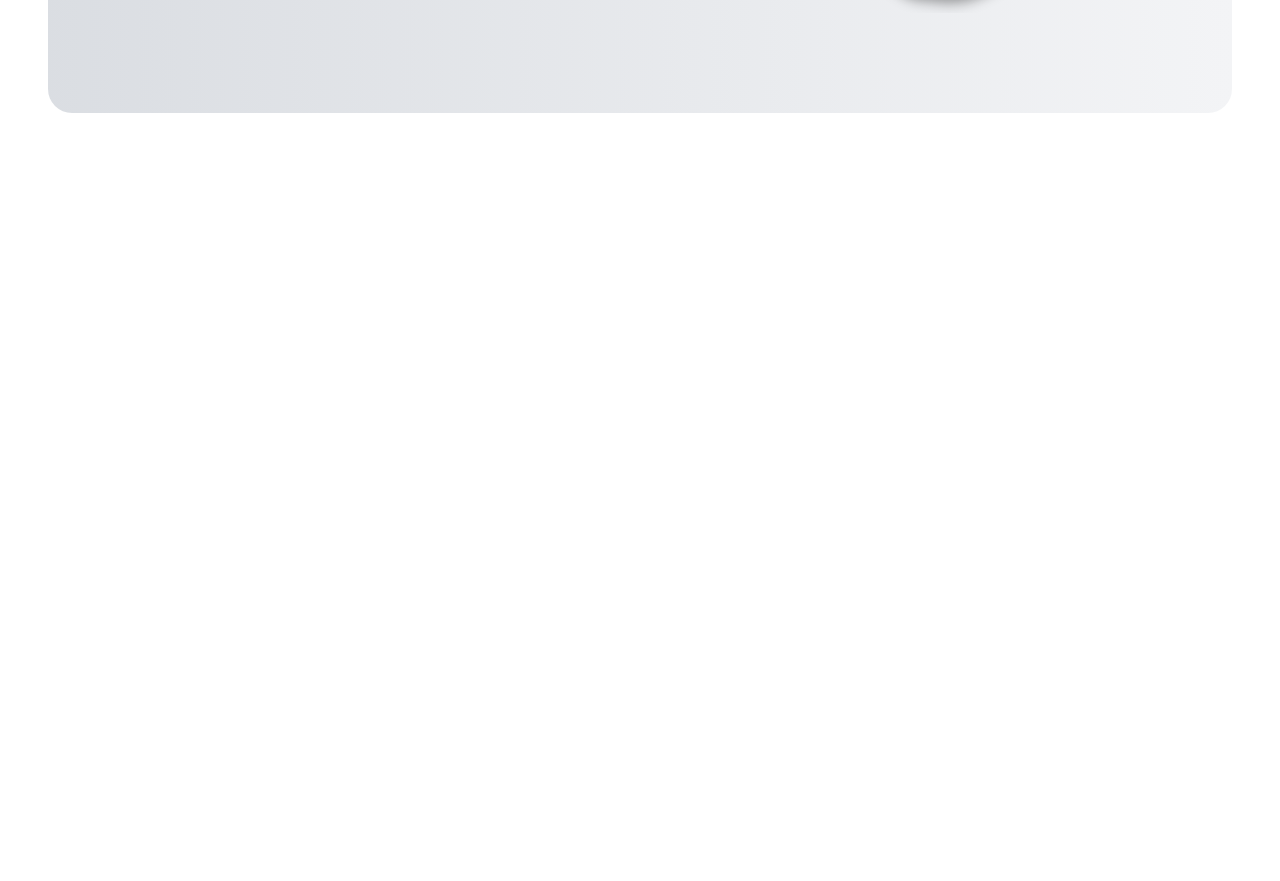
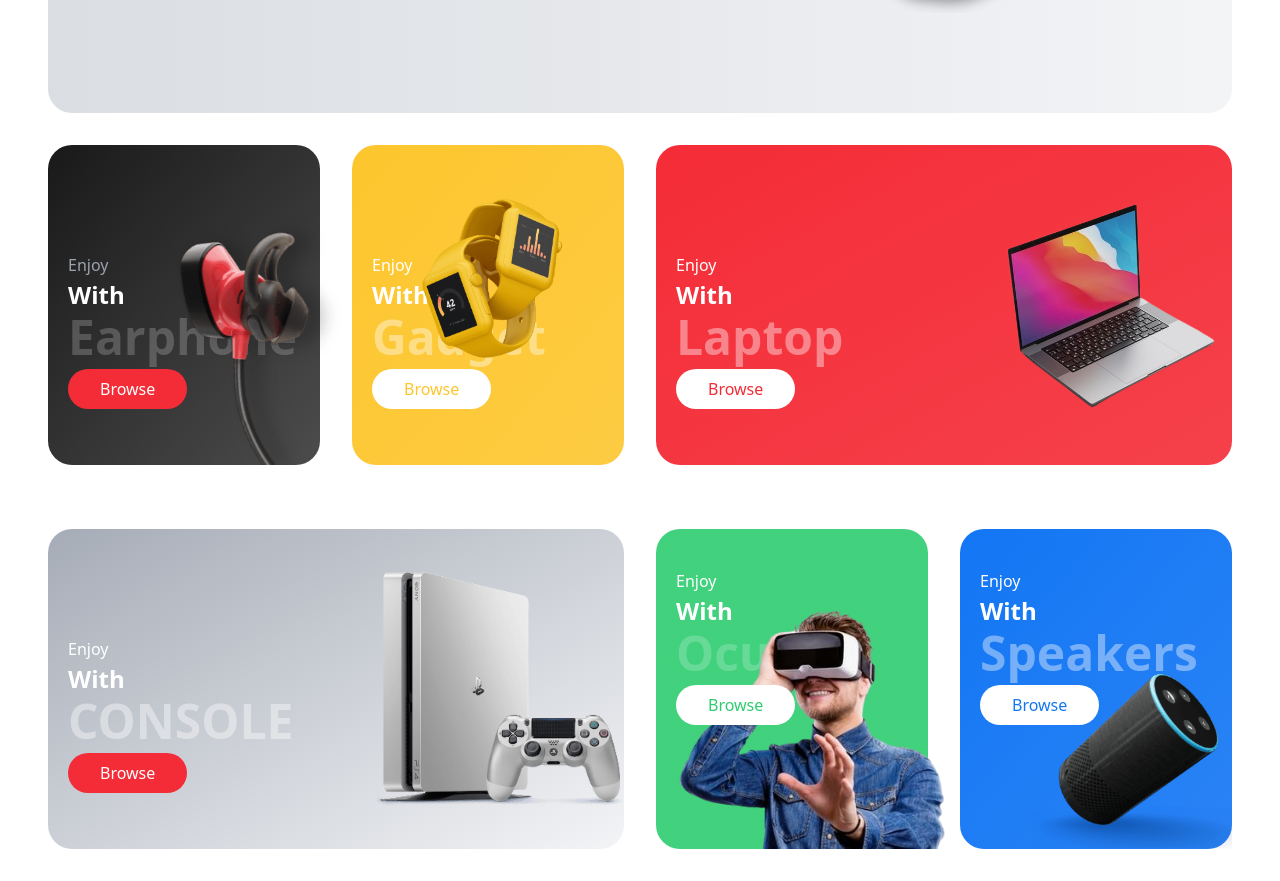
Before and after one commit to Nafiz7D/E-Commerce-Website, a React (Vite) app: page / in a window 1280 px wide. Shown: the part 613-1494 px from the top of the page. Before the commit the page ends 800 px from the top, so only its background shows below. Built offline with nearby package versions, Linux system fonts and the light colour scheme.

Commit message:
added category file

```diff
--- a/src/App.jsx
+++ b/src/App.jsx
@@ -1,12 +1,16 @@
 import React from "react";
 import Navbar from "./components/Navbar/Navbar";
 import Hero from "./components/Hero/Hero";
+import Category from "./components/Category/Category";
+import Category2 from "./components/Category/Category2";
 
 const App = () => {
   return (
     <div>
       <Navbar></Navbar>
       <Hero></Hero>
+      <Category></Category>
+      <Category2></Category2>
     </div>
   );
 };
--- /dev/null
+++ b/src/components/Category/Category.jsx
@@ -0,0 +1,80 @@
+import React from "react";
+import Image1 from "../../assets/category/earphone.png";
+import Image2 from "../../assets/category/watch.png";
+import Image3 from "../../assets/category/macbook.png";
+import Button from "../Shared/Button";
+
+const Category = () => {
+  return (
+    <div className="py-8">
+      <div className="container">
+        <div className="grid grid-cols-1 sm:grid-cols-2 lg:grid-cols-4 gap-8">
+          {/* first col */}
+          <div className="py-10 pl-5 bg-gradient-to-br from-black/90 to-black/70 text-white rounded-3xl relative h-[320px] flex items-end">
+            <div>
+              <div className="mb-4">
+                <p className="mb-[2px] text-gray-400">Enjoy</p>
+                <p className="text-2xl font-semibold mb-[2px]">With</p>
+                <p className="text-4xl xl:text-5xl font-bold opacity-20 mb-2">
+                  Earphone
+                </p>
+                <Button
+                  text="Browse"
+                  bgColor={"bg-primary"}
+                  textColor={"text-white"}
+                ></Button>
+              </div>
+            </div>
+            <img className="w-[320px] absolute bottom-0" src={Image1} alt="" />
+          </div>
+          {/* second col */}
+          <div className="py-10 pl-5 bg-gradient-to-br from-brandYellow to-brandYellow/90 text-white rounded-3xl relative h-[320px] flex items-end">
+            <div>
+              <div className="mb-4">
+                <p className="mb-[2px] text-white">Enjoy</p>
+                <p className="text-2xl font-semibold mb-[2px]">With</p>
+                <p className="text-4xl xl:text-5xl font-bold opacity-40 mb-2">
+                  Gadget
+                </p>
+                <Button
+                  text="Browse"
+                  bgColor={"bg-white"}
+                  textColor={"text-brandYellow"}
+                ></Button>
+              </div>
+            </div>
+            <img
+              className="w-[320px] absolute -right-4 lg:top-[40px]"
+              src={Image2}
+              alt=""
+            />
+          </div>
+          {/* third col */}
+          <div className="col-span-2 py-10 pl-5 bg-gradient-to-br from-primary to-primary/90 text-white rounded-3xl relative h-[320px] flex items-end">
+            <div>
+              <div className="mb-4">
+                <p className="text-white mb-[2px]">Enjoy</p>
+                <p className="text-2xl font-semibold mb-[2px]">With</p>
+                <p className="text-4xl xl:text-5xl font-bold opacity-40 mb-2">
+                  Laptop
+                </p>
+                <Button
+                  text="Browse"
+                  bgColor={"bg-white"}
+                  textColor={"text-primary"}
+                ></Button>
+              </div>
+            </div>
+            <img
+              className="w-[250px] absolute top-1/2 -translate-y-1/2 -right-0"
+              src={Image3}
+              alt=""
+            />
+          </div>
+        </div>
+      </div>
+    </div>
+  );
+};
+
+export default Category;
--- /dev/null
+++ b/src/components/Category/Category2.jsx
@@ -0,0 +1,80 @@
+import React from "react";
+import Image1 from "../../assets/category/gaming.png";
+import Image2 from "../../assets/category/vr.png";
+import Image3 from "../../assets/category/speaker.png";
+import Button from "../Shared/Button";
+
+const Category = () => {
+  return (
+    <div className="py-8">
+      <div className="container">
+        <div className="grid grid-cols-1 sm:grid-cols-2 lg:grid-cols-4 gap-8">
+          {/* first col */}
+          <div className="col-span-2 py-10 pl-5 bg-gradient-to-br from-gray-400/90 to-gray-100 text-white rounded-3xl relative h-[320px] flex items-end">
+            <div>
+              <div className="mb-4">
+                <p className="text-white mb-[2px]">Enjoy</p>
+                <p className="text-2xl font-semibold mb-[2px]">With</p>
+                <p className="text-4xl xl:text-5xl font-bold opacity-40 mb-2 uppercase">
+                  Console
+                </p>
+                <Button
+                  text="Browse"
+                  bgColor={"bg-primary"}
+                  textColor={"text-white"}
+                ></Button>
+              </div>
+            </div>
+            <img
+              className="w-[250px] absolute top-1/2 -translate-y-1/2 -right-0"
+              src={Image1}
+              alt=""
+            />
+          </div>
+          {/* second col */}
+          <div className="py-10 pl-5 bg-gradient-to-br from-brandGreen/90 to-brandGreen/90 text-white rounded-3xl relative h-[320px] flex items-start">
+            <div>
+              <div className="mb-4">
+                <p className="mb-[2px] text-white">Enjoy</p>
+                <p className="text-2xl font-semibold mb-[2px]">With</p>
+                <p className="text-4xl xl:text-5xl font-bold opacity-20 mb-2">
+                  Oculus
+                </p>
+                <Button
+                  text="Browse"
+                  bgColor={"bg-white"}
+                  textColor={"text-brandGreen"}
+                ></Button>
+              </div>
+            </div>
+            <img className="w-[320px] absolute bottom-0" src={Image2} alt="" />
+          </div>
+          {/* third col */}
+          <div className="py-10 pl-5 bg-gradient-to-br from-brandBlue to-brandBlue/90 text-white rounded-3xl relative h-[320px] flex items-start">
+            <div>
+              <div className="mb-4">
+                <p className="mb-[2px] text-white">Enjoy</p>
+                <p className="text-2xl font-semibold mb-[2px]">With</p>
+                <p className="text-4xl xl:text-5xl font-bold opacity-40 mb-2">
+                  Speakers
+                </p>
+                <Button
+                  text="Browse"
+                  bgColor={"bg-white"}
+                  textColor={"text-brandBlue"}
+                ></Button>
+              </div>
+            </div>
+            <img
+              className="w-[200px] absolute right-0 bottom-0"
+              src={Image3}
+              alt=""
+            />
+          </div>
+        </div>
+      </div>
+    </div>
+  );
+};
+
+export default Category;
```
